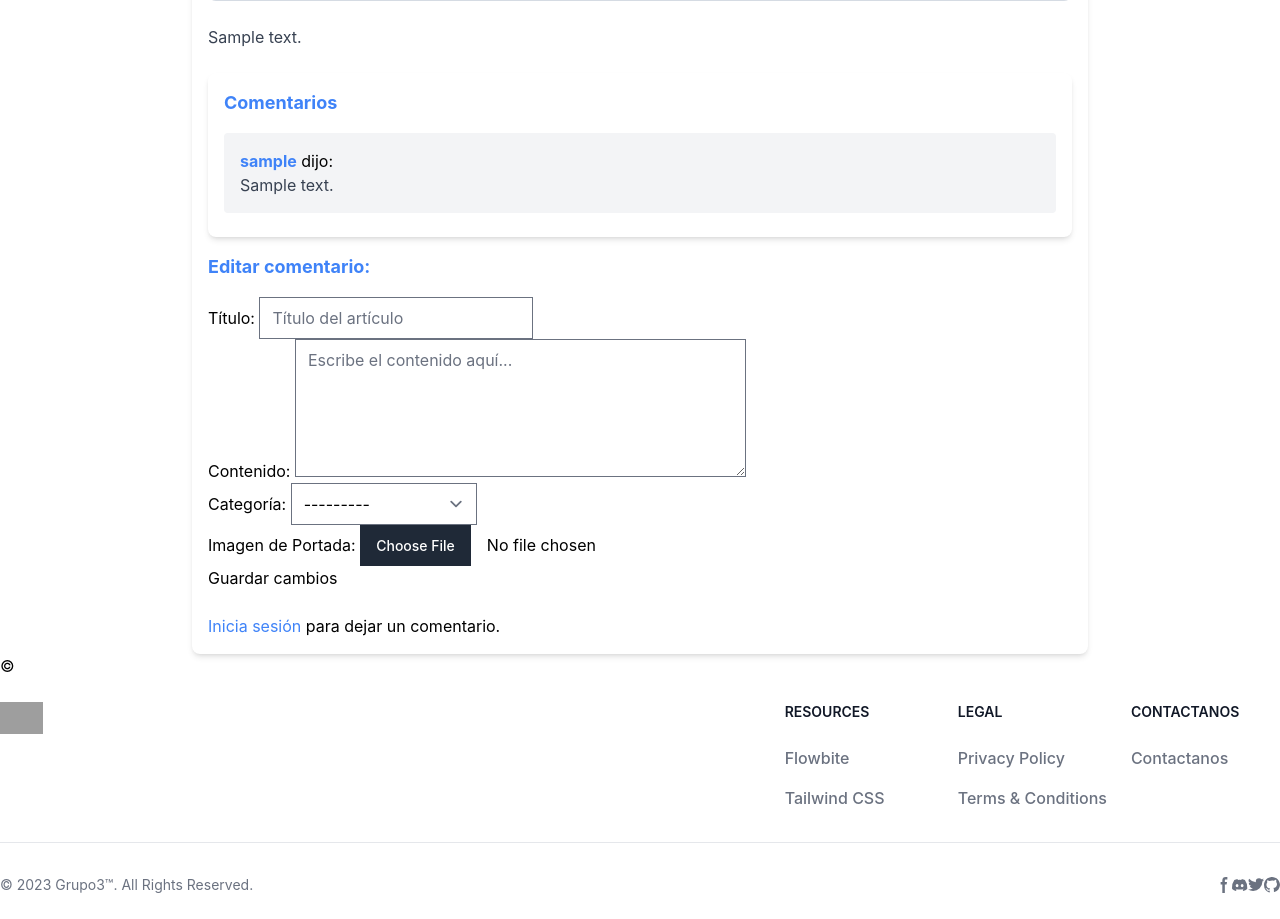
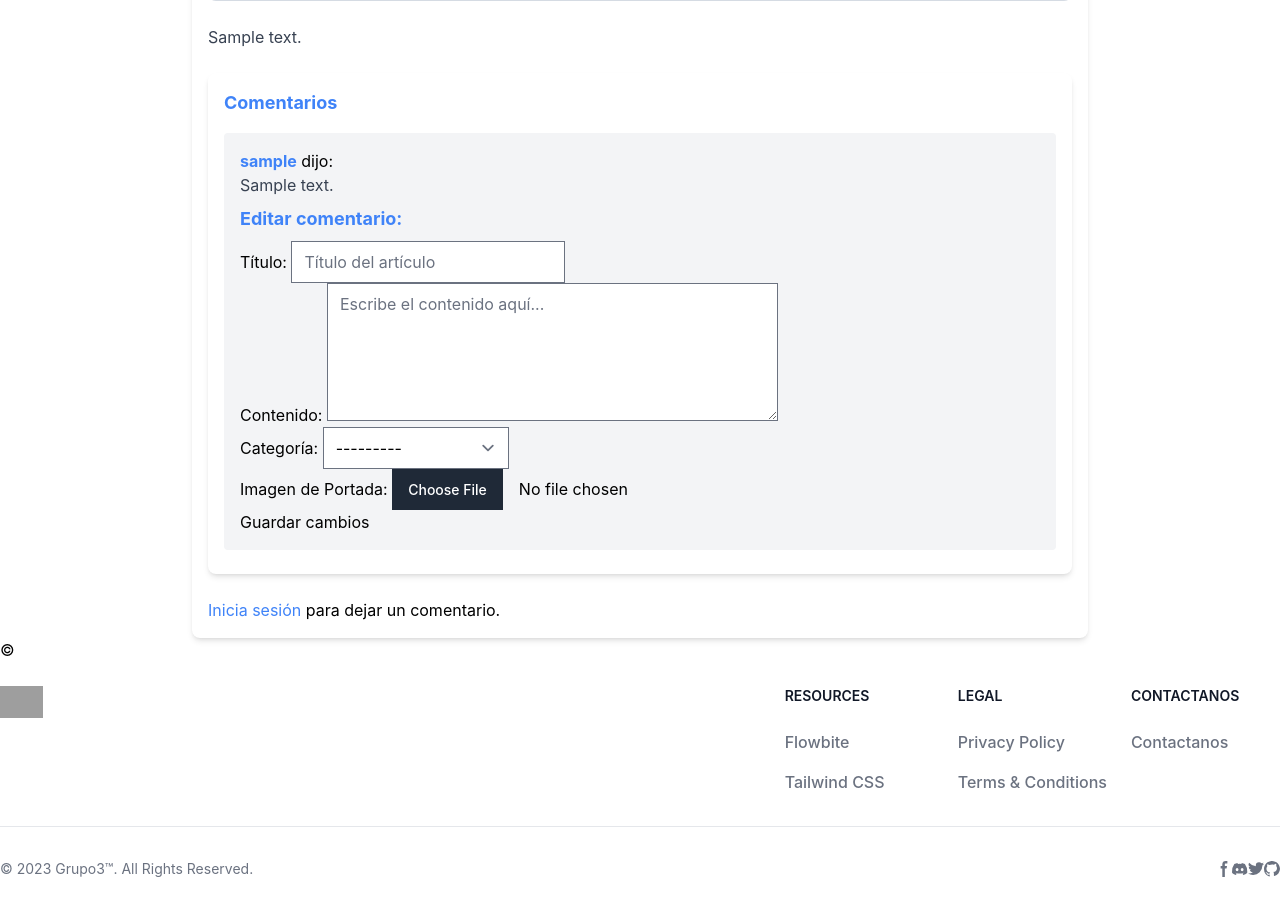
Before and after one commit to M0narc/django_news_app, a Django app: template src/templates/articulo/articulo.html in a window 1280 px wide. Shown: the part 918-1837 px from the top of the page. After the commit the page ends 1795 px from the top, so only its background shows below. Run offline with Django 5.2, Linux system fonts and the light colour scheme; the template is opened without the code that fills it: values that come from a table or form of the project are taken from there, others are empty; tables that the repository leaves empty hold one stand-in row (values such as "Sample post"); grey boxes marked "Sample" are stand-in pictures; some libraries are stand-ins or nearby versions; grey boxes are pictures that could not be loaded.

Commit message:
formulario de edicion se movio al for de comentarios

```diff
--- a/src/templates/articulo/articulo.html
+++ b/src/templates/articulo/articulo.html
@@ -51,6 +51,19 @@
                     <button type="submit" class="text-red-500 hover:text-red-700" onclick="return confirm('¿Estás seguro de que deseas eliminar este comentario?');">Eliminar</button>
                 </form>
                 {% endif %}
+
+                <!-- Formulario para editar el comentario actual si está en edición -->
+                {% if comentario.id == comentario_en_edicion.id %}
+                <div class="mt-2">
+                    <h2 class="text-lg font-bold mb-2 text-blue-500">Editar comentario:</h2>
+                    <form method="POST" action="{% url 'detalle_articulo' articulo.slug %}">
+                        {% csrf_token %}
+                        <input type="hidden" name="comentario_id" value="{{ comentario_en_edicion.id }}">
+                        {{ form.as_p }}  <!-- Este es el formulario que contiene solo el comentario en edición -->
+                        <button type="submit" name="editar_comentario" class="btn btn-primary">Guardar cambios</button>
+                    </form>
+                </div>
+                {% endif %}
             </li>
             {% endfor %}
         </ul>
@@ -58,19 +71,6 @@
         <p>No hay comentarios aún.</p>
         {% endif %}
     </div>
-
-    <!-- Formulario para editar comentario si hay uno en edición -->
-    {% if comentario_en_edicion %}
-    <div class="mt-4">
-        <h2 class="text-lg font-bold mb-4 text-blue-500">Editar comentario:</h2>
-        <form method="POST" action="{% url 'detalle_articulo' articulo.slug %}">
-            {% csrf_token %}
-            <input type="hidden" name="comentario_id" value="{{ comentario_en_edicion.id }}">
-            {{ form.as_p }}  <!-- Este es el formulario que contiene solo el comentario en edición -->
-            <button type="submit" name="editar_comentario" class="btn btn-primary">Guardar cambios</button>
-        </form>
-    </div>
-    {% endif %}
 
     <!-- Formulario para añadir un comentario -->
     <div class="agregar-comentario mt-6">
```
